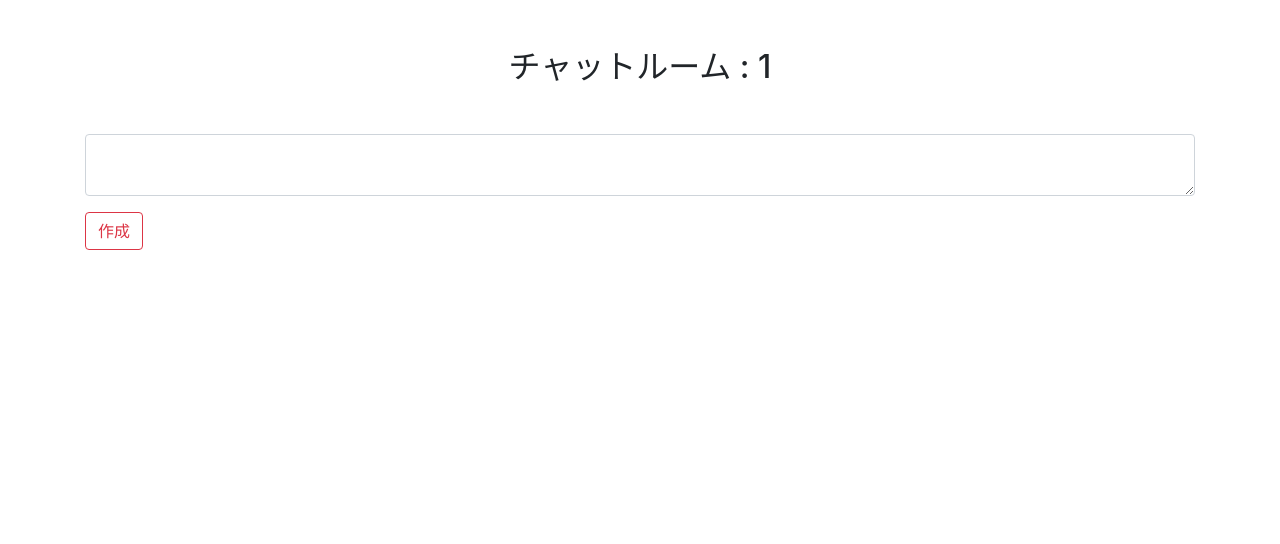
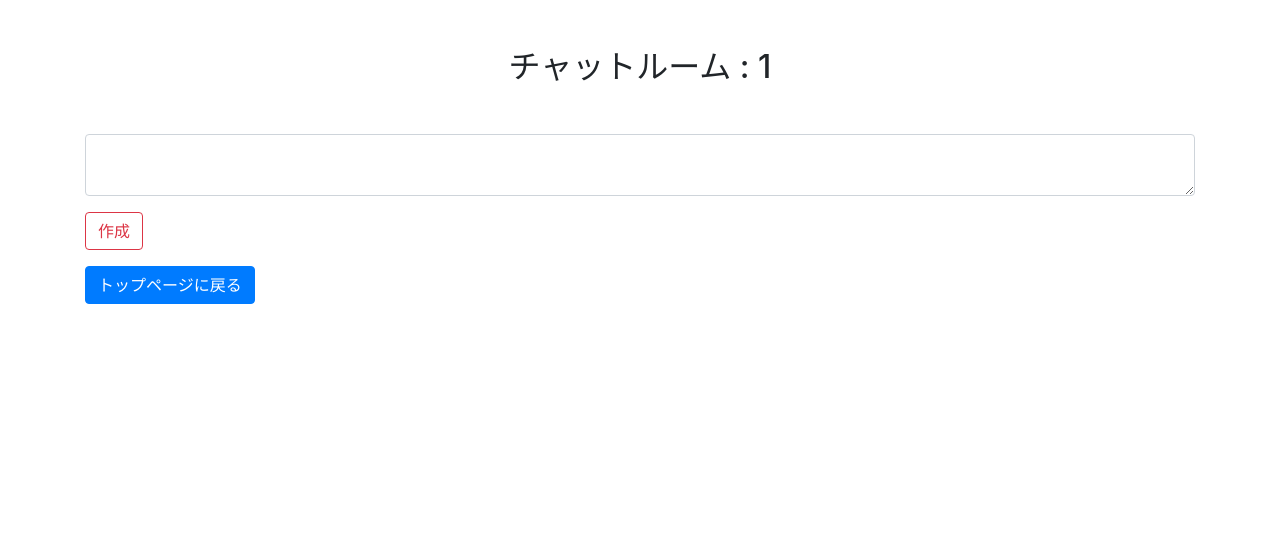
Before and after one commit to S-H-GAMELINKS/chatphp, a PHP site: page /room.php?name=1 in a window 1280 px wide. Shown: the part 56-600 px from the top of the page. Run offline with PHP 8.4, Linux system fonts and the light colour scheme; data that the repository does not hold is empty.

Commit message:
fix talk form

```diff
--- a/components/create_talk_form.php
+++ b/components/create_talk_form.php
@@ -6,3 +6,5 @@
     </div>
     <button type="submit" class="btn btn-outline-danger">作成</button>
 </form>
+
+<a href="/" class="btn btn-primary">トップページに戻る</a>
```
